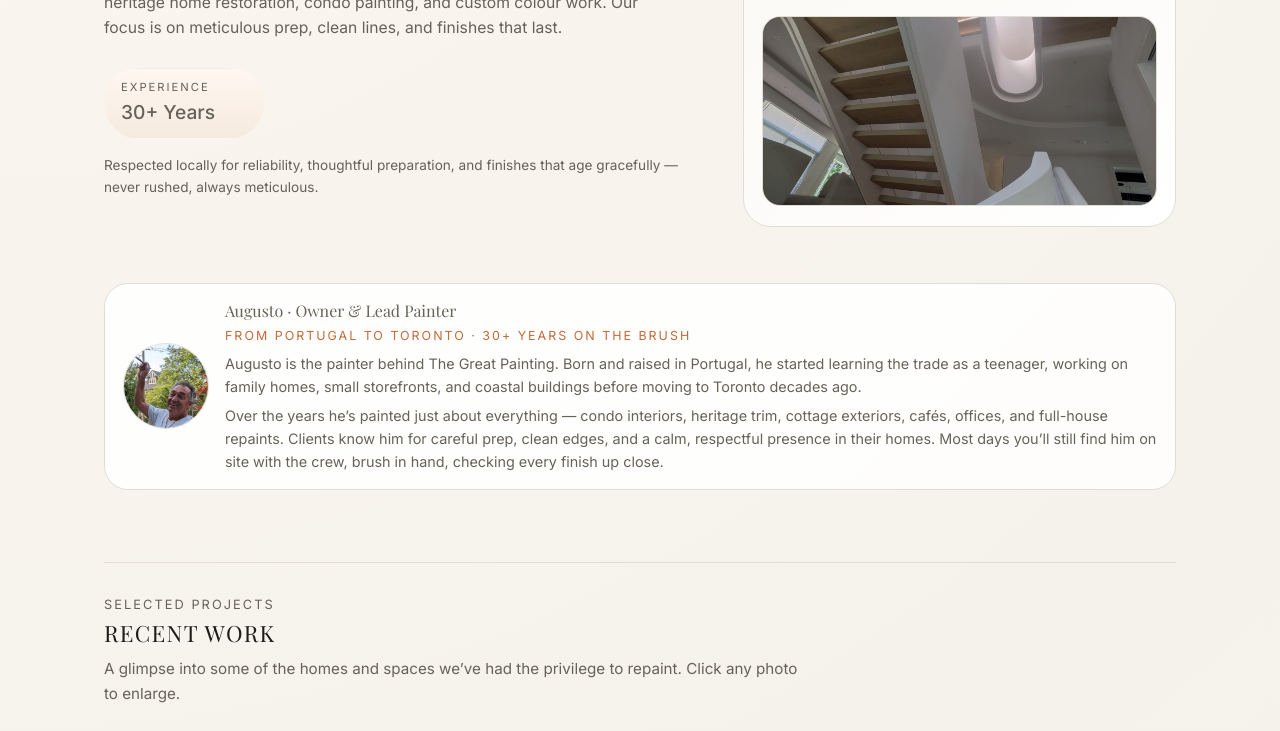
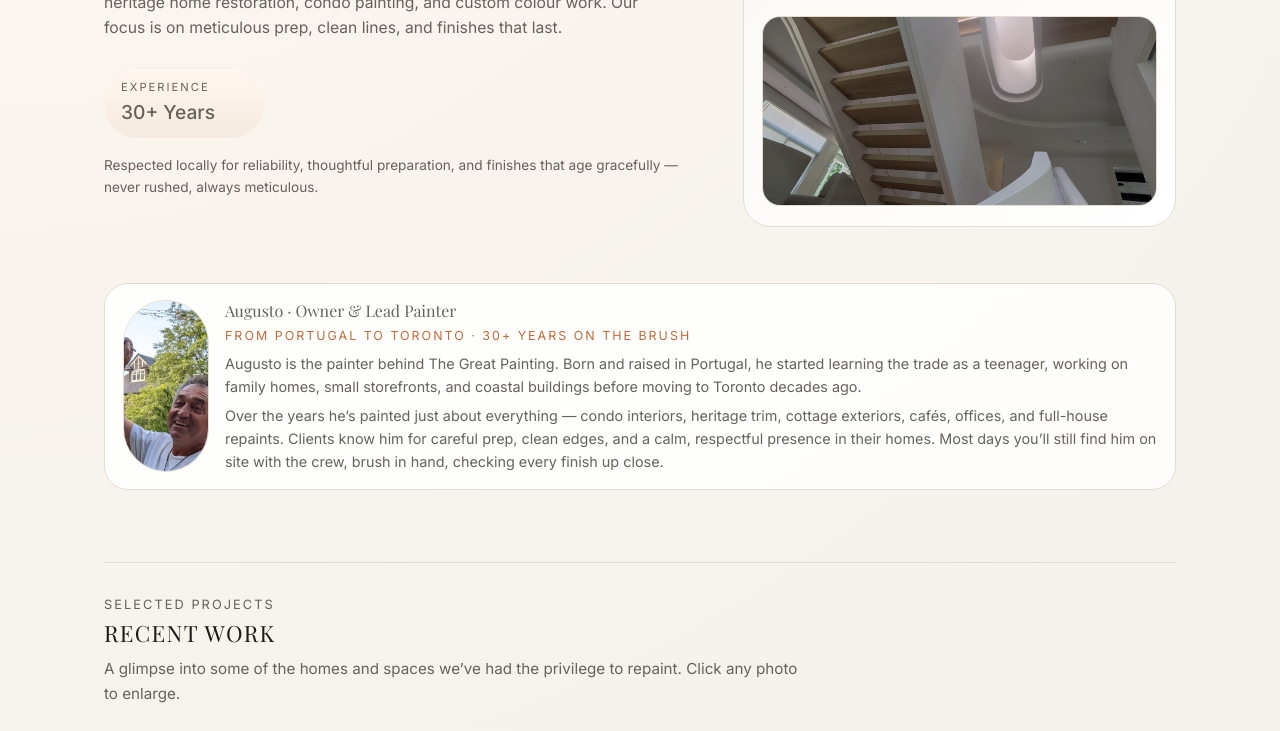
Before and after one commit to Tekknobot/the-great-painting-site, a plain HTML site: page index.html in a window 1280 px wide. Shown: the part 659-1390 px from the top of the page. Drawn offline with nearby package versions, Linux system fonts and the light colour scheme; a web font is replaced by a local one.

Commit message:
Adjust photo size.

```diff
--- a/index.html
+++ b/index.html
@@ -342,7 +342,7 @@
 
     .hero-owner-photo {
       flex: 0 0 86px;
-      height: 86px;
+      height: 172px;
       border-radius: 999px;
       overflow: hidden;
       background: #d5d0c7;
```
